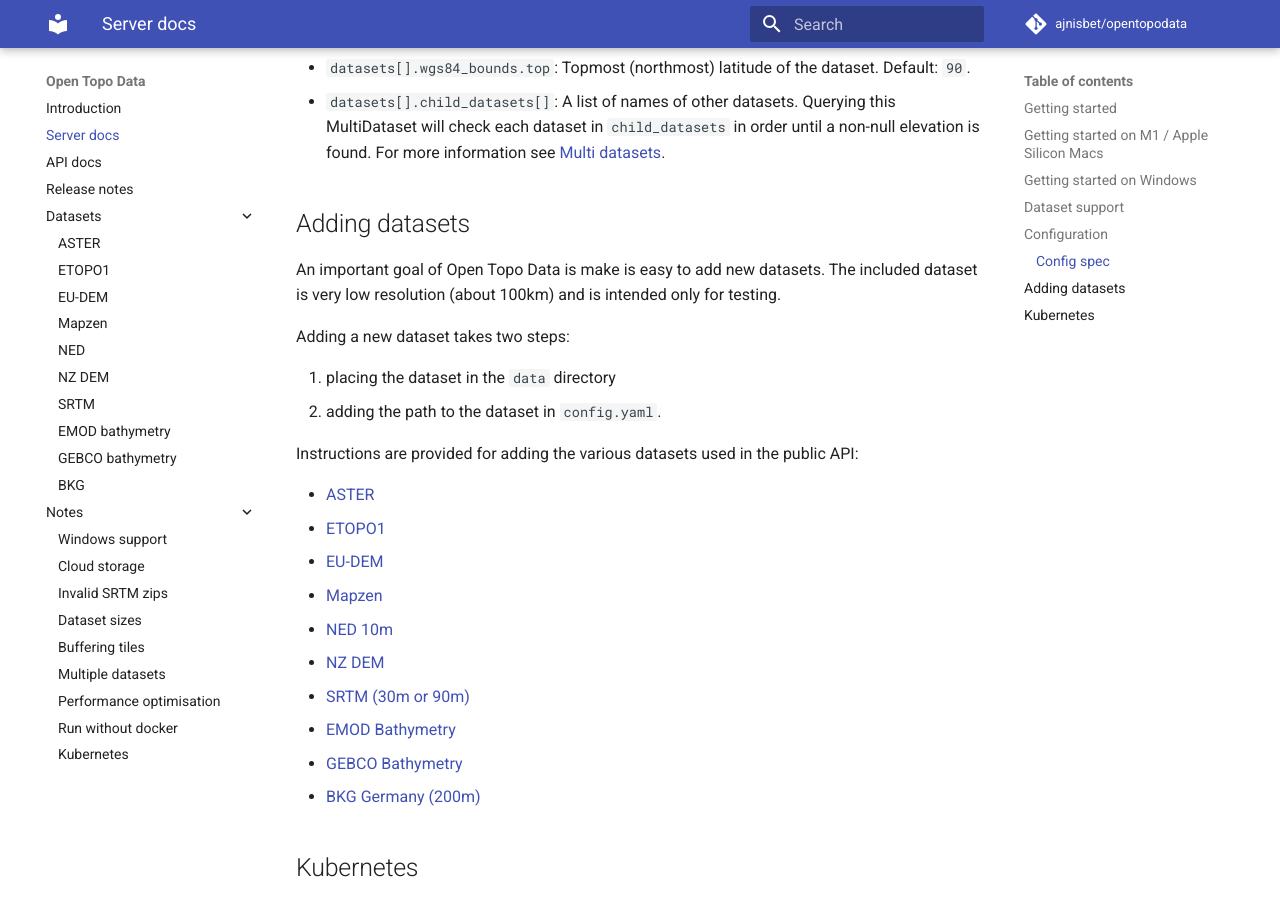
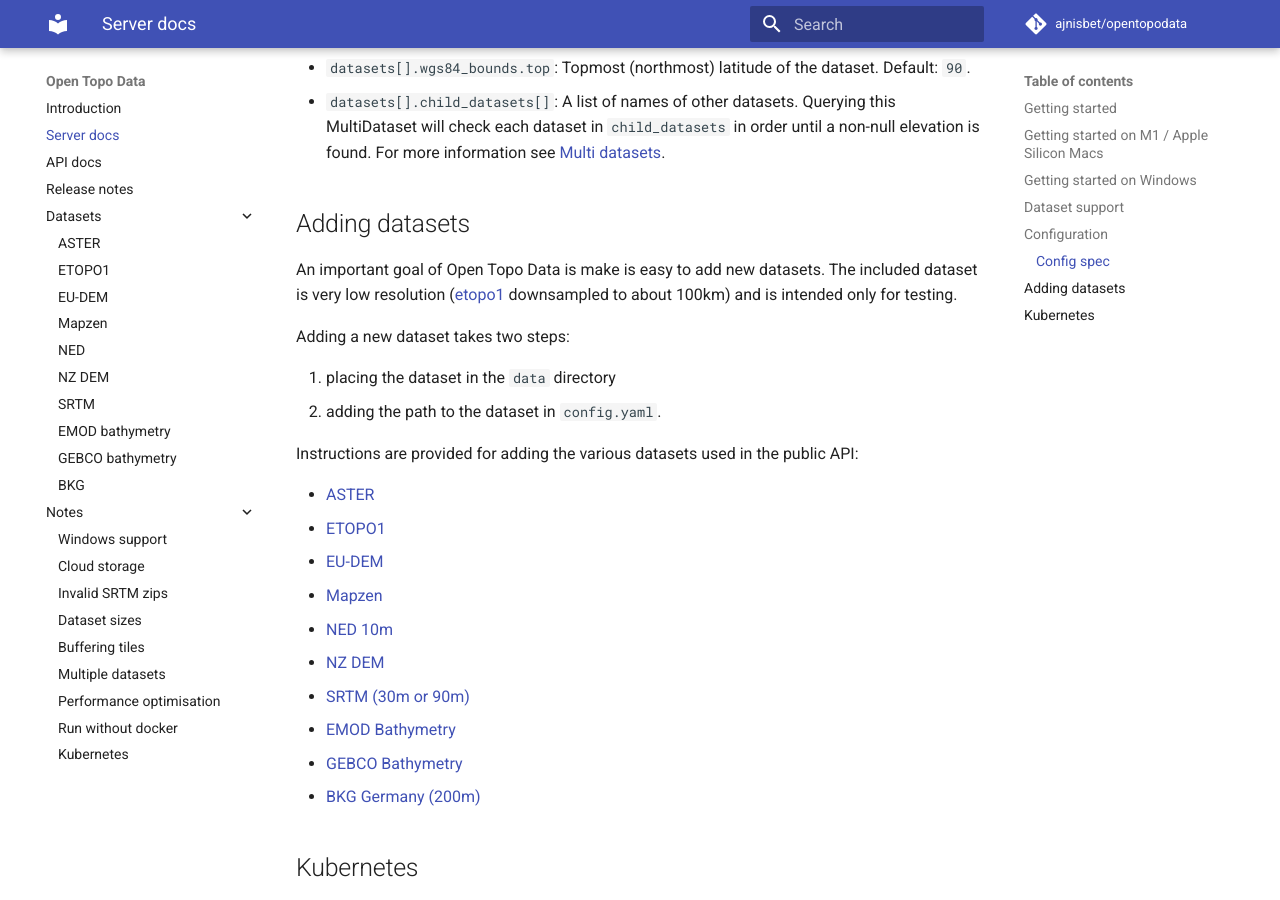
Before and after one commit to ajnisbet/opentopodata, an MkDocs documentation site: the page built from docs/server.md, in a window 1280 px wide and 900 px high, scrolled down 2921 px. Built offline with MkDocs 1.6.1 and Material for MkDocs 9.7.7, drawn with Linux system fonts in a browser that asks for light colours; comment, search, counter and statistics services are not loaded.

Commit message:
Better document test dataset source
Closes https://github.com/ajnisbet/opentopodata/issues/63

```diff
--- a/docs/server.md
+++ b/docs/server.md
@@ -115,7 +115,7 @@ which would expose `localhost:5000/v1/etopo1` and `localhost:5000/v1/srtm90m`.
 
 ## Adding datasets
 
-An important goal of Open Topo Data is make is easy to add new datasets. The included dataset is very low resolution (about 100km) and is intended only for testing.
+An important goal of Open Topo Data is make is easy to add new datasets. The included dataset is very low resolution ([etopo1](datasets/etopo1.md) downsampled to about 100km) and is intended only for testing.
 
 Adding a new dataset takes two steps:
 
```
